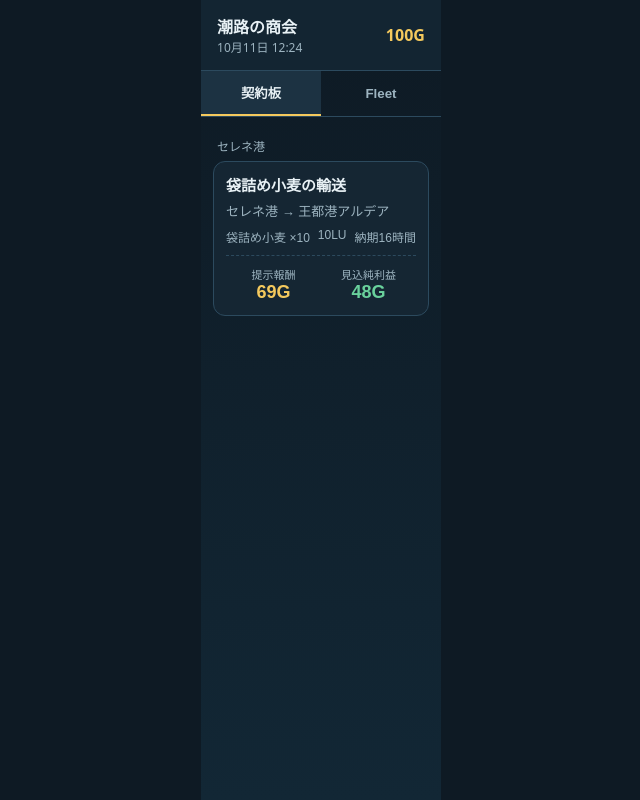
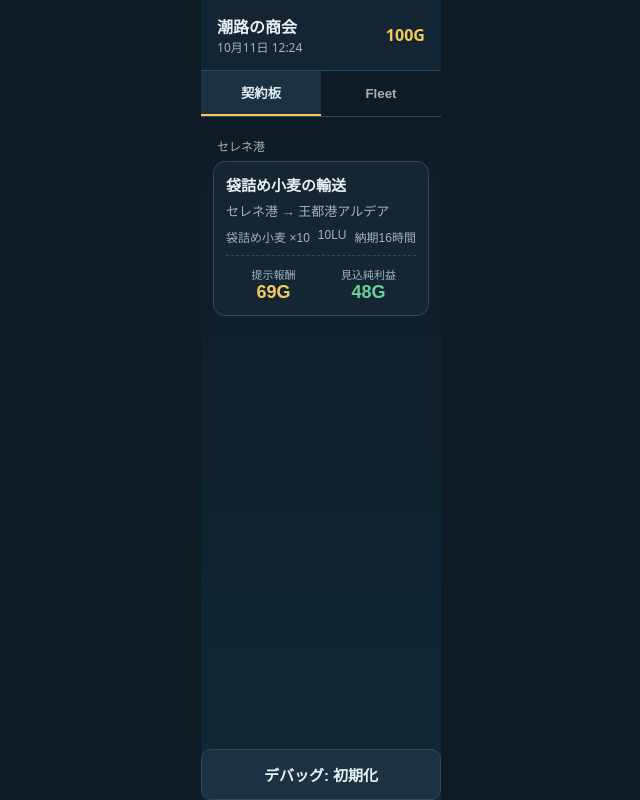
Before and after one commit to Shienori/shioji-no-shokai, a React (Vite) app in the folder shioji-no-shokai-mvp/: page / in a window 1280 px wide. Shown: the whole page, without its empty margins (319-959 px from the left). Built offline with nearby package versions, Linux system fonts and the light colour scheme.

Commit message:
feat: add debug reset button
- Add a debug reset button to MainPage
- Ask for confirmation before clearing the v3 save
- Reload the page after resetting

```diff
--- a/shioji-no-shokai-mvp/src/pages/MainPage.tsx
+++ b/shioji-no-shokai-mvp/src/pages/MainPage.tsx
@@ -9,6 +9,7 @@ import { SettlementModal } from "../components/settlement/SettlementModal";
 import { getContractTemplateById } from "../data/contracts";
 import { calculateVoyageProgress } from "../domain/voyage";
 import { settleContract } from "../domain/settlement";
+import { SAVE_KEY } from "../data/gameConstants";
 
 export function MainPage() {
   const gameState = useGameStore((state) => state.gameState);
@@ -37,6 +38,12 @@ export function MainPage() {
     ? settleContract(gameState.acceptedContract, voyage!)
     : null;
 
+  const resetGame = () => {
+    if (!window.confirm("デバッグ用にゲームを初期化しますか？\n現在のセーブデータは削除されます。")) return;
+    localStorage.removeItem(SAVE_KEY);
+    location.reload();
+  };
+
   return (
     <div className="phone">
       <AppHeader />
@@ -53,6 +60,8 @@ export function MainPage() {
       <ContractDetailModal contract={selectedContract} canAccept={canAccept} onAccept={() => selectedContract && acceptContract(selectedContract.id)} onClose={() => selectContract(null)} />
 
       <SettlementModal result={settlementResult} onConfirm={() => useGameStore.getState().settleContract()} />
+
+      <button className="btn btn-secondary" onClick={resetGame}>デバッグ: 初期化</button>
     </div>
   );
 }
```
